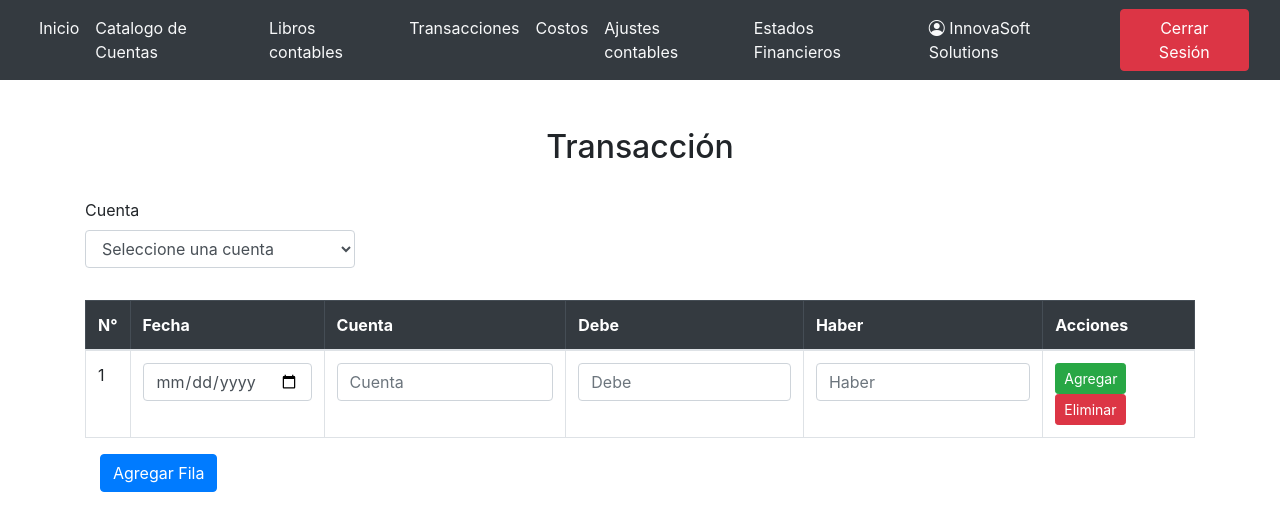
After one commit to erickG01/InnovaSoftSolutions, a Django app: page /transaccion/ in a window 1280 px wide. The commit adds this page. Shown: the top 531 px of the page. Run offline with Django 5.2, Linux system fonts and the light colour scheme; some libraries are stand-ins or nearby versions.

Commit message:
login interfaz de transaccion y links de la pagina inicio

```diff
--- a/App_innovaSoft/templates/App_innovaSoft/base.html
+++ b/App_innovaSoft/templates/App_innovaSoft/base.html
@@ -17,7 +17,7 @@
                     <li class="nav-item"><a class="nav-link text-light" href="{% url 'inicio' %}">Inicio</a></li>
                     <li class="nav-item"><a class="nav-link text-light" href="{% url 'CatalogoCuentas' %}">Catalogo de Cuentas</a></li>
                     <li class="nav-item"><a class="nav-link text-light" href="{% url 'libroMayor' %}">Libros contables</a></li>
-                    <li class="nav-item"><a class="nav-link text-light" href="#">Transacciones</a></li>
+                    <li class="nav-item"><a class="nav-link text-light" href="{% url 'transaccion' %}">Transacciones</a></li>
                     <li class="nav-item"><a class="nav-link text-light" href="#">Costos</a></li>
                     <li class="nav-item"><a class="nav-link text-light" href="#">Ajustes contables</a></li>
                     <li class="nav-item"><a class="nav-link text-light" href="#">Estados Financieros</a></li>
@@ -25,8 +25,9 @@
             </div>
             <div class="d-flex align-items-center">
                 <a class="nav-link text-light" href="#">
-                    <i class="bi bi-person-circle"></i> <!-- Ícono de Bootstrap -->
+                    <i class="bi bi-person-circle" ></i> <!-- Ícono de Bootstrap -->
                     InnovaSoft Solutions
+                    <a href="{% url 'logout' %}" class="btn btn-danger">Cerrar Sesión</a>
                 </a>
             </div>
         </div>
--- a/App_innovaSoft/templates/App_innovaSoft/libroMayor.html
+++ b/App_innovaSoft/templates/App_innovaSoft/libroMayor.html
@@ -27,11 +27,11 @@
                 <label for="cuentaSelect">Cuenta</label>
                 <select class="form-control" id="cuentaSelect" name="cuenta">
                     <option value="" disabled selected>Seleccione una cuenta</option>
-                    <!-- Opciones del catálogo de cuentas -->
                     {% for cuenta in catalogo_cuentas %}
                         <option value="{{ cuenta.id }}">{{ cuenta.nombre }}</option>
                     {% endfor %}
                 </select>
+
             </div>
 
             <!-- Fecha de inicio -->
--- /dev/null
+++ b/App_innovaSoft/templates/App_innovaSoft/transaccion.html
@@ -0,0 +1,104 @@
+{% extends 'App_innovaSoft/base.html' %}
+
+{% block content %}
+
+<!DOCTYPE html>
+<html>
+<head>
+    <meta charset='utf-8'>
+    <meta http-equiv='X-UA-Compatible' content='IE=edge'>
+    <title>Transacción</title>
+    <meta name="viewport" content="width=device-width, initial-scale=1">
+    <link href="https://stackpath.bootstrapcdn.com/bootstrap/4.5.2/css/bootstrap.min.css" rel="stylesheet">
+    <link rel="stylesheet" href="https://cdnjs.cloudflare.com/ajax/libs/bootstrap-icons/1.8.1/font/bootstrap-icons.min.css">
+</head>
+<body>
+
+    <div class="container mt-5">
+        <h2 class="text-center">Transacción</h2><br>
+
+        <!-- Filtros -->
+        <form class="mb-3">
+            <div class="form-row">
+                <!-- Selección de cuentas -->
+                <div class="form-group col-md-3">
+                    <label for="cuentaSelect">Cuenta</label>
+                    <select class="form-control" id="cuentaSelect" name="cuenta">
+                        <option value="" disabled selected>Seleccione una cuenta</option>
+                        {% for cuenta in catalogo_cuentas %}
+                            <option value="{{ cuenta.id }}">{{ cuenta.nombre }}</option>
+                        {% endfor %}
+                    </select>
+                </div>
+            </div>
+        </form>
+
+      <!--Tabla de transacciones -->
+        <!-- Tabla -->
+        <table class="table table-bordered" id="dynamicTable">
+          <thead class="table table-dark">
+            <tr>
+              <th>N°</th>
+              <th>Fecha</th>
+              <th>Cuenta</th>
+              <th>Debe</th>
+              <th>Haber</th>
+              <th>Acciones</th>
+            </tr>
+          </thead>
+          <tbody>
+            <!-- Fila de ejemplo -->
+            <tr>
+              <td>1</td>
+              <td><input type="date" class="form-control"></td>
+              <td><input type="text" class="form-control" placeholder="Cuenta"></td>
+              <td><input type="number" class="form-control" placeholder="Debe"></td>
+              <td><input type="number" class="form-control" placeholder="Haber"></td>
+              <td>
+                <button class="btn btn-success btn-sm addRow">Agregar</button>
+                <button class="btn btn-danger btn-sm removeRow">Eliminar</button>
+              </td>
+            </tr>
+          </tbody>
+        </table>
+         <!-- Botón para agregar fila -->
+       <div class="form-group col-md-4 ml-auto-left">
+        <button id="addRow" class="btn btn-primary">Agregar Fila</button>
+        </div>
+      </div>
+
+
+
+      <script src="https://code.jquery.com/jquery-3.6.0.min.js"></script>
+      <script>
+        $(document).ready(function() {
+          let rowCount = 1; // Contador de filas
+
+          // Función para agregar fila
+          $('#addRow').click(function() {
+            rowCount++;
+            let newRow = `<tr>
+                            <td>${rowCount}</td>
+                            <td><input type="date" class="form-control"></td>
+                            <td><input type="text" class="form-control" placeholder="Cuenta"></td>
+                            <td><input type="number" class="form-control" placeholder="Debe"></td>
+                            <td><input type="number" class="form-control" placeholder="Haber"></td>
+                            <td>
+                              <button class="btn btn-success btn-sm addRow">Agregar</button>
+                              <button class="btn btn-danger btn-sm removeRow">Eliminar</button>
+                            </td>
+                          </tr>`;
+            $('#dynamicTable tbody').append(newRow);
+          });
+
+          // Función para eliminar fila
+          $(document).on('click', '.removeRow', function() {
+            $(this).closest('tr').remove();
+            rowCount--;
+          });
+        });
+      </script>
+
+    {% endblock %}
+</body>
+</html>
--- a/App_innovaSoft/views.py
+++ b/App_innovaSoft/views.py
@@ -1,4 +1,9 @@
 from django.shortcuts import render
+from django.shortcuts import render, get_object_or_404, redirect
+from django.contrib.auth import authenticate, login
+from django.contrib.auth.decorators import login_required
+from .models import Transacion, CuentaDetalle, SubCuenta
+from django.contrib import messages
 
 
 # Create your views here.
@@ -8,5 +13,61 @@ def home(request):
 def libroMayor(request):
     return render(request,"App_innovaSoft/libroMayor.html")
 
+def libro_mayor_view(request):
+    catalogo_cuentas = SubCuenta.objects.all()  # Cambia a CuentaDetalle si quieres este nivel de detalle
+    return render(request, 'App_innovaSoft/libroMayor.html', {'catalogo_cuentas': catalogo_cuentas})
+
+
+
+
 def CatalogoCuentas(request):
     return render(request,"App_innovaSoft/CatalogoCuentas.html")
+
+
+def transaccion(request):
+    return render(request,"App_innovaSoft/transaccion.html")
+
+
+from django.contrib.auth import authenticate, login as auth_login
+
+def login(request):
+    if request.method == 'POST':
+        username = request.POST['username']
+        password = request.POST['password']
+        user = authenticate(request, username=username, password=password)
+        if user is not None:
+            if user.is_active:
+                auth_login(request, user)
+                if user.is_superuser:
+                    return redirect('inicio')  # Redirige a la página de inicio
+                else:
+                    return redirect('login')
+            else:
+                messages.error(request, "La cuenta está desactivada.")
+        else:
+            messages.error(request, "Nombre de usuario o contraseña incorrectos.")
+    return render(request, 'App_innovaSoft/login.html')
+
+def logout(request):
+    return render (request,"App_innovaSoft/login.html")
+
+def agregar_transaccion(request):
+    if request.method == 'POST':
+        cuenta_id = request.POST.get('cuenta')
+        fecha = request.POST.get('fecha')
+        debe = request.POST.get('debe')
+        haber = request.POST.get('haber')
+
+        # Crea una nueva transacción
+        nueva_transaccion = Transaccion(
+            cuenta_id=cuenta_id,
+            fecha=fecha,
+            debe=debe,
+            haber=haber
+        )
+        nueva_transaccion.save()
+
+        # Redirigir a la página de transacciones después de agregar
+        return redirect('nombre_de_la_vista_transacciones')  # Cambia esto según tu configuración
+
+    return render(request, 'App_innovaSoft/transacciones.html', {'catalogo_cuentas': catalogo_cuentas})
--- a/InnovaSoftSolutions/settings.py
+++ b/InnovaSoftSolutions/settings.py
@@ -79,7 +79,7 @@ DATABASES = {
         'ENGINE': 'django.db.backends.postgresql',
         'NAME':'InnovaSoft',
         'USER':'postgres',
-        'PASSWORD':'inventario123',
+        'PASSWORD':'admin',
         'HOST':'localhost',
         'PORT':'5432',
     }
@@ -121,6 +121,10 @@ USE_TZ = True
 # https://docs.djangoproject.com/en/5.1/howto/static-files/
 
 STATIC_URL = 'static/'
+STATICFILES_DIRS = [
+    BASE_DIR / "static",
+]
+
 
 # Default primary key field type
 # https://docs.djangoproject.com/en/5.1/ref/settings/#default-auto-field
--- a/InnovaSoftSolutions/urls.py
+++ b/InnovaSoftSolutions/urls.py
@@ -23,4 +23,13 @@ urlpatterns = [
     path('inicio/',views.home,name="inicio"),
     path('LibroMayor/',views.libroMayor,name="libroMayor"),
     path('CatalogoCuentas/',views.CatalogoCuentas,name="CatalogoCuentas"),
+    path('login/', views.login,name="login"),
+    path('transaccion/',views.transaccion,name="transaccion"),
+    path('agregar/',views.agregar_transaccion, name='agregar_transaccion'),
+    path('logout/', views.logout,name="logout"),
+    path('libro_mayor/', views.libro_mayor_view, name='libro_mayor'),
+    path('', views.home, name='inicio'),  # Página de inicio
+    path('catalogo-cuentas/', views.CatalogoCuentas, name='catalogo_cuentas'), #catalogo de cuentas
+    path('libro-mayor/', views.libroMayor, name='libro_mayor'),  # Libro mayor
+    path('transacciones/', views.transaccion, name='transaccion'),  # Transacciones
 ]
```
Also changed, not shown: App_innovaSoft/static/css/login.css (added, +20 -0 lines), App_innovaSoft/static/js/transaccion.js (added, +62 -0 lines), App_innovaSoft/templates/App_innovaSoft/inicio.html (+7 -7 lines), App_innovaSoft/templates/App_innovaSoft/login.html (added, +52 -0 lines), App_innovaSoft/static/images/logo.jpg (added), db.sqlite3.
